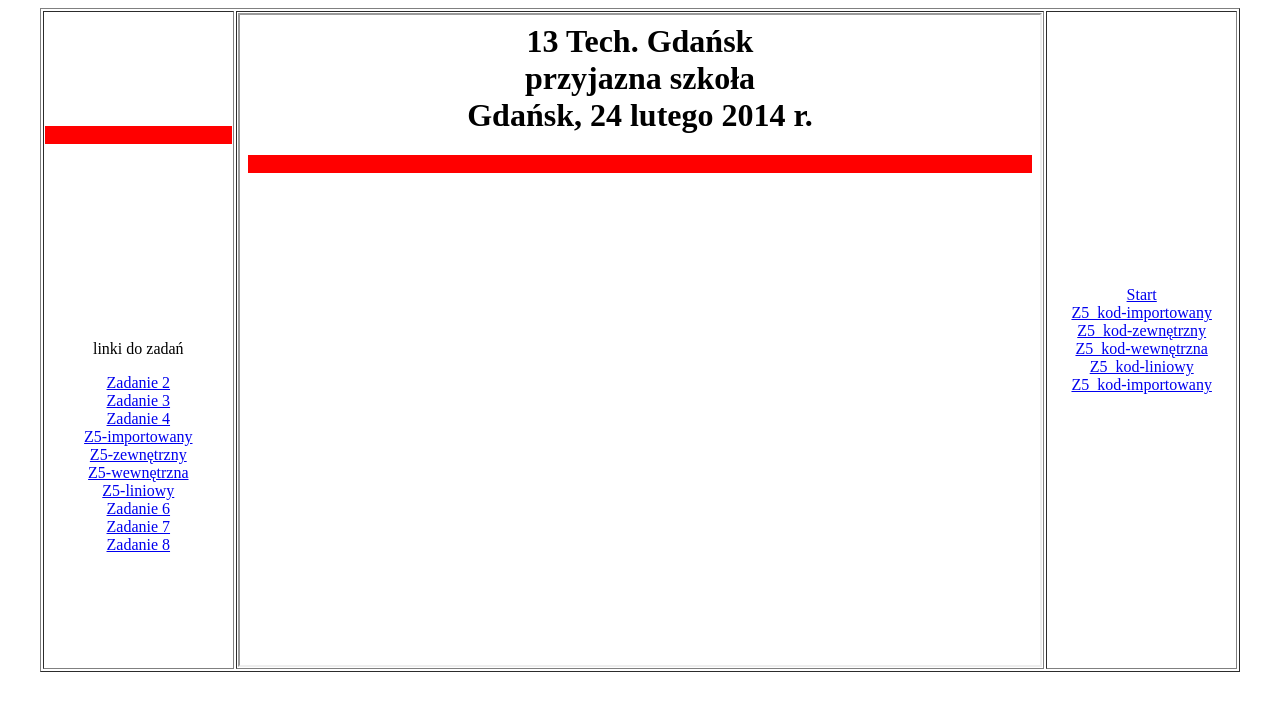
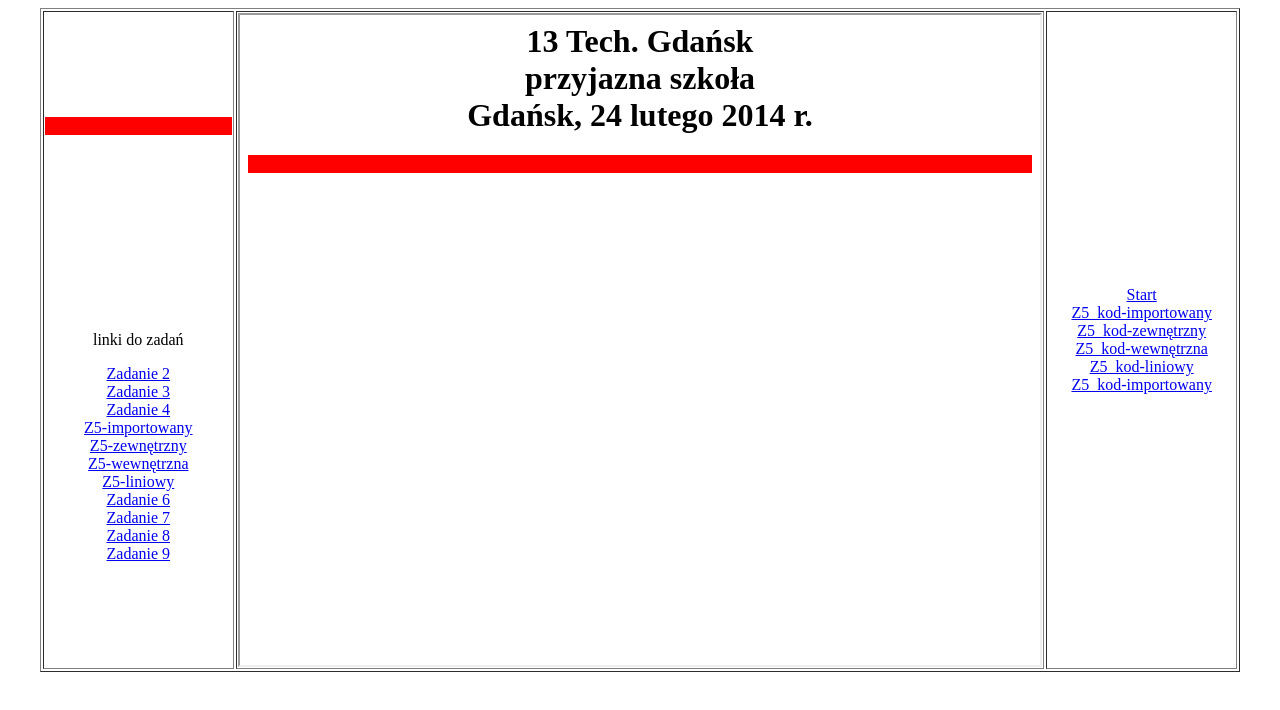
Before and after one commit to MichalMion/strona_css, a plain HTML site: page index.html in a window 1280 px wide. Drawn offline with Linux system fonts and the light colour scheme.

Commit message:
index.html

```diff
--- a/index.html
+++ b/index.html
@@ -18,6 +18,7 @@
 <a href="Zadanie6_Mionskowski.html" target="strony">Zadanie 6</a><br>
 <a href="Mion_z7.html" target="strony">Zadanie 7</a><br>
 <a href="Mion_z8.html" target="strony">Zadanie 8</a><br>
+<a href="Mion_z9.html" target="strony">Zadanie 9</a><br>
 
 
 
```
